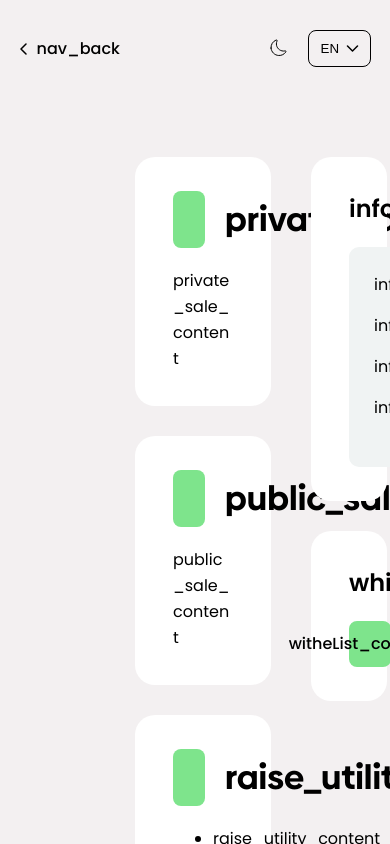
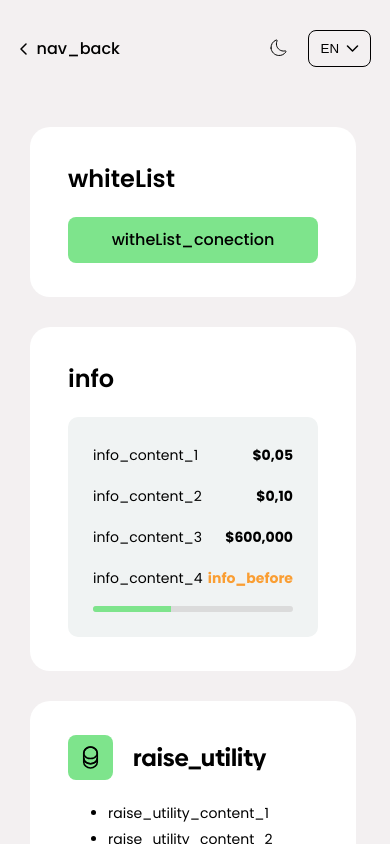
Before and after one commit to BarryPython/narativLab_invest, a React (Create React App) app: page / in a window 390 px wide. Shown: the top 844 px of the page. Built offline with nearby package versions, Linux system fonts and the light colour scheme; what i18next-xhr-backend would draw is missing.

Commit message:
add mobile responsive

```diff
--- a/src/style/content.scss
+++ b/src/style/content.scss
@@ -11,8 +11,18 @@
     align-content: stretch;
     max-height: 1000px;
 
-    :nth-child(n+4){
-        max-width: calc((100vw * 0.45) - (2* 135px));
+    @media only screen and (max-width: 1100px)  {
+        max-height: none;
+        width: calc(100vw - (2*30px));
+        margin: 30px 30px;
+        width: calc(100vw - (2*70px));
+        flex-direction: column-reverse;
+    }
+
+    @media only screen and (min-width: 1100px)  {
+        :nth-child(n+4){
+            max-width: calc((100vw * 0.45) - (2* 135px));
+        }
     }
 
     .info{
@@ -33,8 +43,18 @@
             width: 100%;
             justify-content: space-between;
 
+            @media only screen and (max-width: 1100px)  {
+                font-size: 14px;
+                p{
+                    max-width: 60%;
+                }
+            }
+
+
+
             .time{
                 color: #FA9E33;
+                text-align: right;
             }
         }
 
--- a/src/style/global.scss
+++ b/src/style/global.scss
@@ -63,27 +63,27 @@ section{
     max-width: 50%;
     width: 100%;
 
+    @media only screen and (max-width: 1100px)  {
+        max-width: 100%;
+    }
+
     &.dark{
         background-color: #141414;
         color: white;
     }
 
-    p{
+    p, li{
         font-family: 'Poppins';
         font-style: normal;
         font-weight: 400;
         font-size: 16px;
         line-height: 26px;
         white-space: pre-wrap;
-    }
 
+        @media only screen and (max-width: 1100px)  {
+            font-size: 14px;
+        }
 
-    li{
-        font-family: 'Poppins';
-        font-style: normal;
-        font-weight: 400;
-        font-size: 16px;
-        line-height: 26px;
     }
 
     .header{
@@ -97,8 +97,9 @@ section{
         svg{
             width: 25px;
             height: 25px;
+            min-width: 25px;
             background-color: $l-primary;
-            padding: 16px;
+            padding: 10px;
             border-radius: 8px;
         }
 
@@ -108,6 +109,11 @@ section{
             font-weight: 700;
             font-size: 34px;
             line-height: 47px;
+
+            @media only screen and (max-width: 1100px)  {
+                font-size: 24px;
+                line-height: 28px;
+            }
 
             &.alone{
                 font-family: 'Poppins';
```
